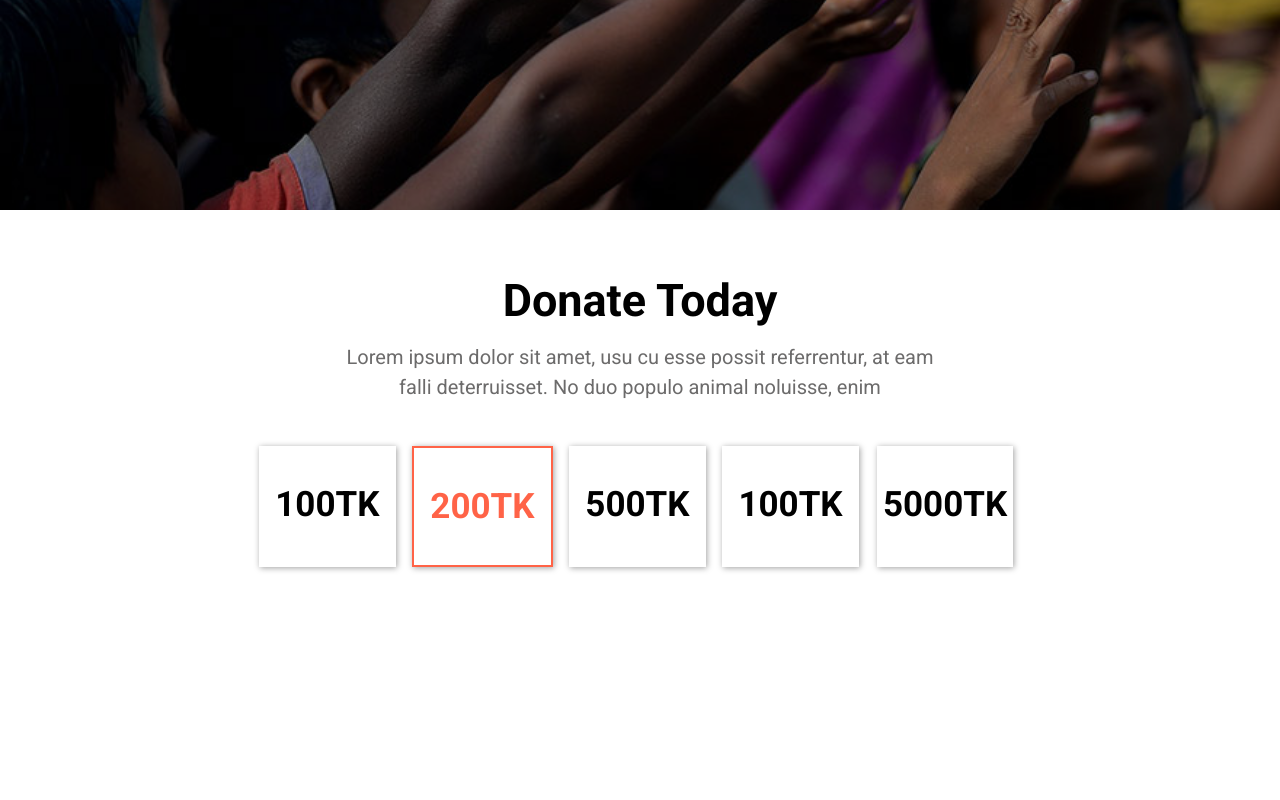
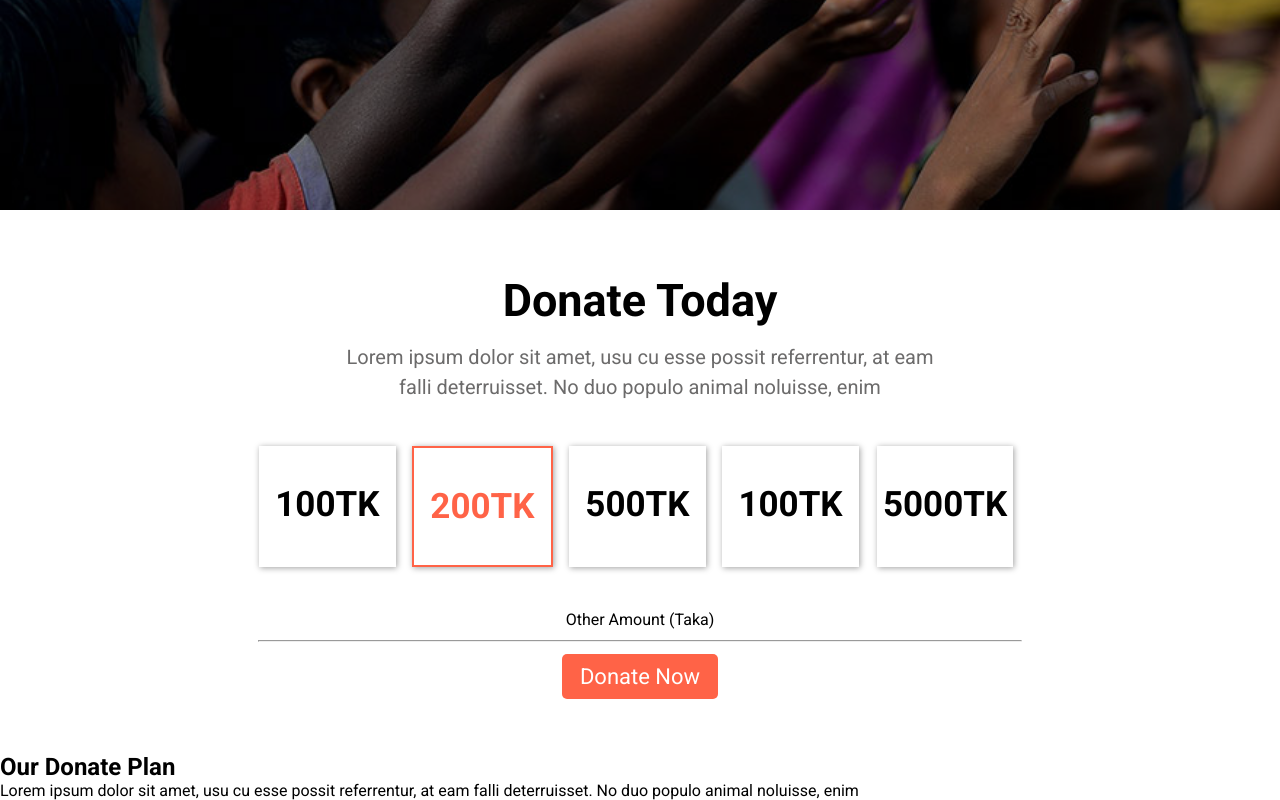
Before and after one commit to foysal1021/assignment-1, a plain HTML site: page index.html in a window 1280 px wide. Shown: the part 590-1390 px from the top of the page. Before the commit the page ends 1221 px from the top, so only its background shows below. Drawn offline with Linux system fonts and the light colour scheme.

Commit message:
donte amount done

```diff
--- a/index.html
+++ b/index.html
@@ -59,12 +59,32 @@
                 <div class="amount-5k">
                     5000tk
                 </div>
-
+            </div>
+            <div class="radom-amount">
+                <div class="amount">
+                    Other Amount (Taka)
+                </div>
+                <hr>
+                <a class="donat-link" href=""> donate now </a>
             </div>
         </div>
     </section>
+    <!--donate section is end here-->
 
-    <!--donate section is start here-->
+    <!--donate plan section is start here-->
+    <section class="donate-plan">
+        <div class="donate-plan-container">
+            <h1> Our Donate Plan </h1>
+            <p>
+                Lorem ipsum dolor sit amet, usu cu esse possit referrentur, at eam falli
+                deterruisset. No duo populo animal noluisse, enim
+            </p>
+        </div>
+
+
+    </section>
+    <!--donate plan section is end here-->
+
 
 </body>
 
--- a/style.css
+++ b/style.css
@@ -89,6 +89,7 @@ section.donate {
     width: 70%;
     margin: auto;
     margin-top: 4%;
+    margin-bottom: 4%;
 }
 
 .amount-100 {
@@ -151,3 +152,20 @@ section.donate {
     text-transform: uppercase;
     font-weight: bold;
 }
+
+hr {
+    width: 70%;
+    margin: auto;
+    margin-top: 1%;
+    margin-bottom: 2%;
+}
+
+.donat-link {
+    color: white;
+    text-decoration: none;
+    font-size: 22px;
+    background: tomato;
+    padding: 10px 18px;
+    border-radius: 5px;
+    text-transform: capitalize;
+}
```
